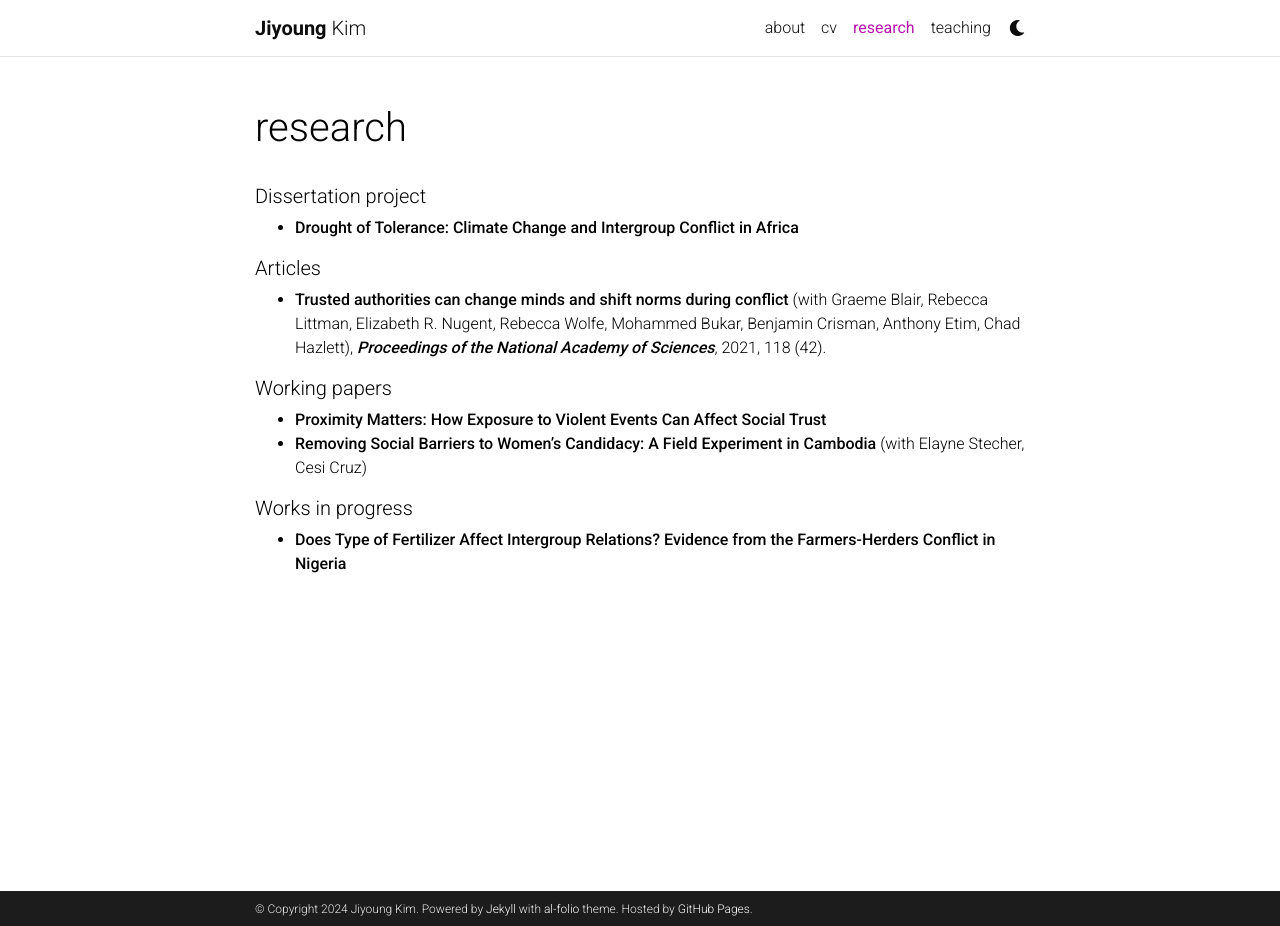
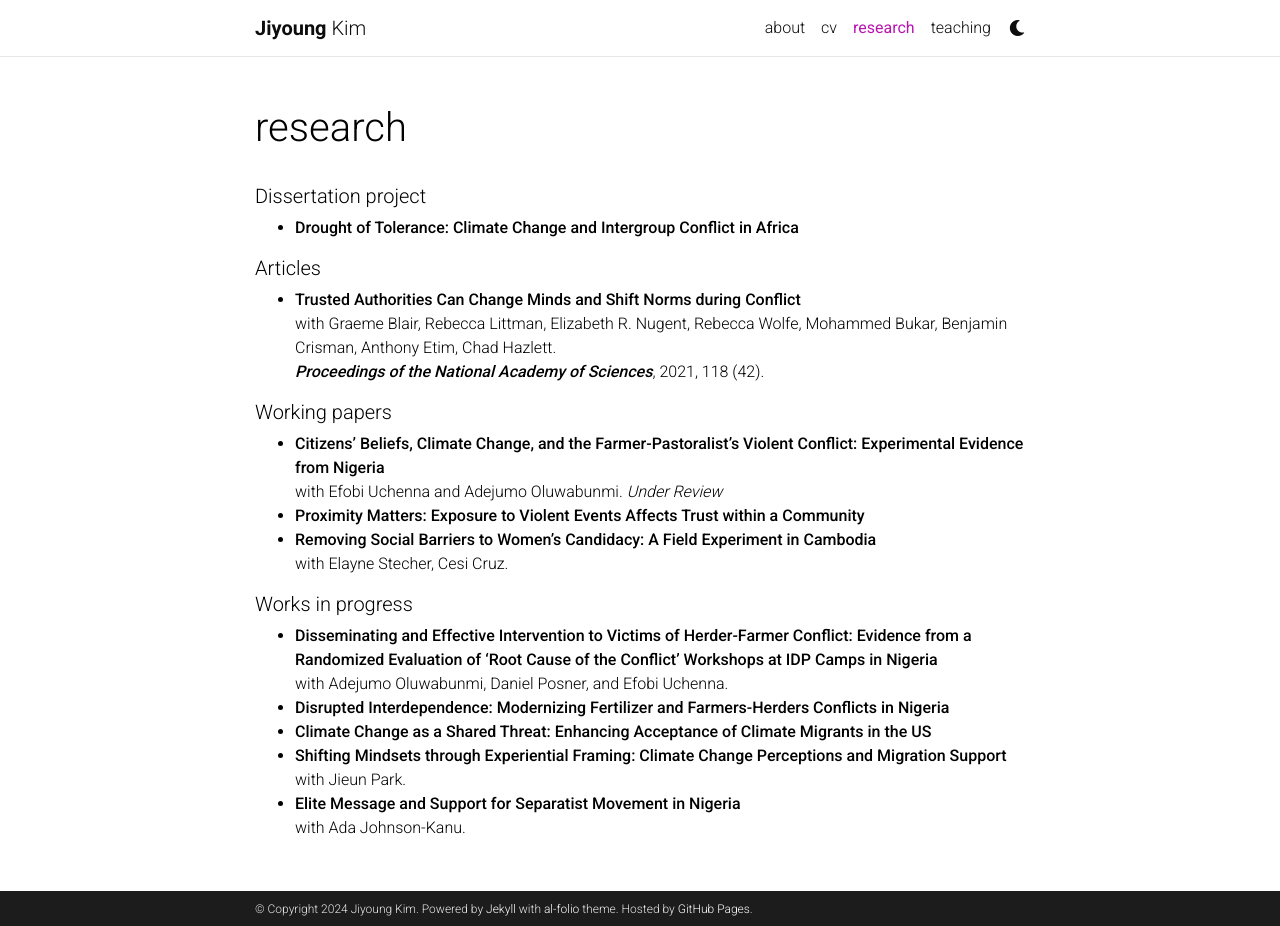
Before and after one commit to jiyoungestherkim/jiyoungestherkim.github.io, a Jekyll site: the page built from _pages/research.md, in a window 1280 px wide and 926 px high. Built offline with Jekyll 4.4.1, drawn with Linux system fonts in a browser that asks for light colours; comment, search, counter and statistics services are not loaded; a style sheet for code colours, icons or effects is not loaded.

Commit message:
Update research.md

```diff
--- a/_pages/research.md
+++ b/_pages/research.md
@@ -13,13 +13,17 @@ nav_order: 3
 
 ##### Articles
 
-- <a href='https://www.pnas.org/doi/full/10.1073/pnas.2105570118'> **Trusted authorities can change minds and shift norms during conflict** </a> (with Graeme Blair, Rebecca Littman, Elizabeth R. Nugent, Rebecca Wolfe, Mohammed Bukar, Benjamin Crisman, Anthony Etim, Chad Hazlett), ***Proceedings of the National Academy of Sciences***, 2021, 118 (42).
+- <a href='https://www.pnas.org/doi/full/10.1073/pnas.2105570118'> **Trusted Authorities Can Change Minds and Shift Norms during Conflict** </a> <br> with Graeme Blair, Rebecca Littman, Elizabeth R. Nugent, Rebecca Wolfe, Mohammed Bukar, Benjamin Crisman, Anthony Etim, Chad Hazlett. <br> ***Proceedings of the National Academy of Sciences***, 2021, 118 (42).
 
 
 ##### Working papers
-- **Proximity Matters: How Exposure to Violent Events Can Affect Social Trust**
-- **Removing Social Barriers to Women's Candidacy: A Field Experiment in Cambodia** (with Elayne Stecher, Cesi Cruz)
-
+- **Citizens’ Beliefs, Climate Change, and the Farmer-Pastoralist’s Violent Conflict: Experimental Evidence from Nigeria** <br> with Efobi Uchenna and Adejumo Oluwabunmi. *Under Review*
+- **Proximity Matters: Exposure to Violent Events Affects Trust within a Community**
+- **Removing Social Barriers to Women's Candidacy: A Field Experiment in Cambodia** <br> with Elayne Stecher, Cesi Cruz.
 
 ##### Works in progress
-- **Does Type of Fertilizer Affect Intergroup Relations? Evidence from the Farmers-Herders Conflict in Nigeria**
+- **Disseminating and Effective Intervention to Victims of Herder-Farmer Conflict: Evidence from a Randomized Evaluation of ‘Root Cause of the Conflict’ Workshops at IDP Camps in Nigeria** <br> with Adejumo Oluwabunmi, Daniel Posner, and Efobi Uchenna.
+- **Disrupted Interdependence: Modernizing Fertilizer and Farmers-Herders Conflicts in Nigeria**
+- **Climate Change as a Shared Threat: Enhancing Acceptance of Climate Migrants in the US**
+- **Shifting Mindsets through Experiential Framing: Climate Change Perceptions and Migration Support** <br> with Jieun Park.
+- **Elite Message and Support for Separatist Movement in Nigeria** <br> with Ada Johnson-Kanu.
```
